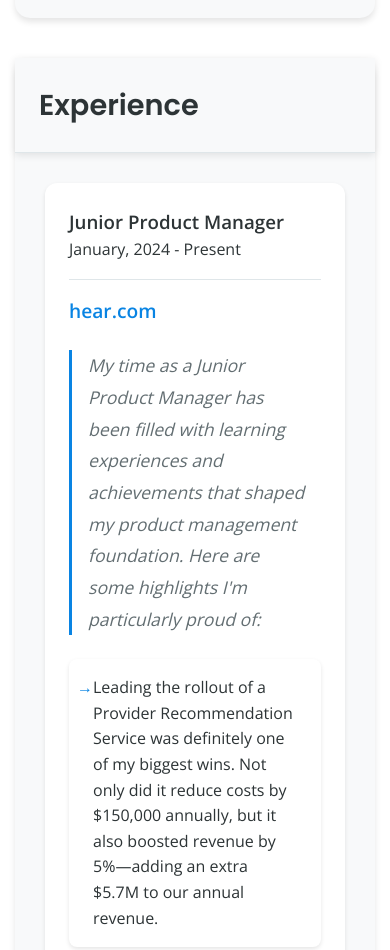
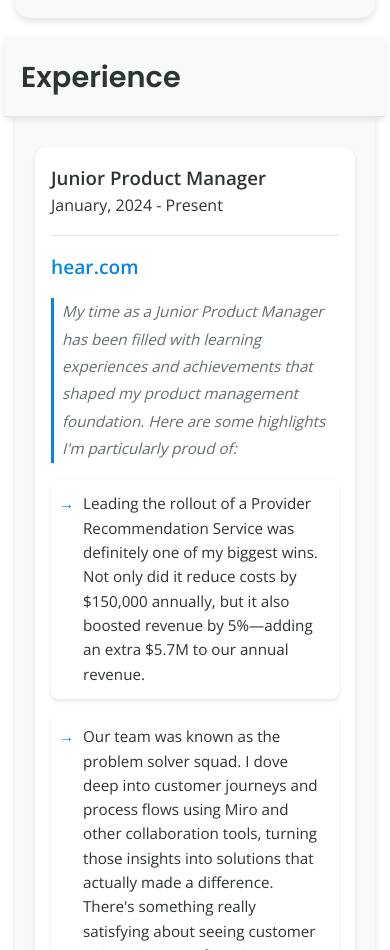
Before and after one commit to josevargas96/joshey-resume, a plain HTML site: page index.html in a window 390 px wide. Shown: the part 1440-2390 px from the top of the page. Drawn offline with nearby package versions, Linux system fonts and the light colour scheme.

Commit message:
improving experience on mobile

```diff
--- a/index.html
+++ b/index.html
@@ -2,7 +2,7 @@
 <html lang="en" data-theme="light">
 <head>
     <meta charset="UTF-8">
-    <meta name="viewport" content="width=device-width, initial-scale=1.0">
+    <meta name="viewport" content="width=device-width, initial-scale=1.0, maximum-scale=5.0, viewport-fit=cover">
     <title>Joshey's Resume</title>
     <link rel="preconnect" href="https://fonts.googleapis.com">
     <link rel="preconnect" href="https://fonts.gstatic.com" crossorigin>
@@ -170,9 +170,11 @@
                 entry.target.classList.add('section-visible');
                 // Handle items within sections
                 const items = entry.target.querySelectorAll('.experience-item, .education-item');
-                items.forEach((item, index) => {
-                    // Add expanded class immediately
-                    item.classList.add('expanded');
+                items.forEach((item) => {
+                    // Add expanded class with a small delay for mobile
+                    setTimeout(() => {
+                        item.classList.add('expanded');
+                    }, 100);
                 });
             }
         });
--- a/style.css
+++ b/style.css
@@ -137,21 +137,20 @@ h2 {
     box-shadow: 0 2px 4px var(--shadow);
     position: relative;
     z-index: 1;
+    transition: transform 0.3s ease, box-shadow 0.3s ease;
+}
 
-    /* Animation properties */
-    opacity: 0;
-    transform: translateY(20px);
-    max-height: 0;
-    overflow: hidden;
-    transition: all 0.3s ease-out,
-                max-height 0.6s ease-out,
-                opacity 0.6s ease-out;
+/* Add hover effect for desktop only */
+@media (min-width: 769px) {
+    .experience-item:hover {
+        transform: scale(1.02);
+        box-shadow: 0 8px 16px var(--shadow);
+    }
 }
 
 .experience-item.expanded {
     opacity: 1;
-    transform: translateY(0);
-    max-height: 1000px; /* Increased to ensure content fits */
+    transform: none;
     margin-bottom: 2rem;
 }
 
@@ -332,8 +331,9 @@ footer {
     margin: 0.5rem 0;
 }
 
-/* Mobile responsiveness */
+/* Mobile styles */
 @media (max-width: 768px) {
+    /* Keep your existing mobile styles */
     body {
         padding: 15px;
     }
@@ -362,6 +362,47 @@ footer {
     .skill-tag {
         font-size: 0.8rem;
         padding: 0.4rem 0.8rem;
+    }
+
+    /* Experience specific mobile adjustments */
+    .experience-item {
+        margin: 1rem 0;
+        padding: 1rem;
+        transform: none !important; /* Disable any transform on mobile */
+    }
+
+    .experience-item.expanded {
+        opacity: 1;
+        transform: none !important;
+        max-height: none;  /* Remove fixed height restriction */
+        margin-bottom: 1.5rem;
+        overflow: visible;
+        height: auto;
+    }
+
+    .achievements li {
+        padding: 0.8rem 1rem 0.8rem 2rem;
+        margin: 0.8rem 0;
+        font-size: 0.95rem;
+        line-height: 1.6;
+    }
+
+    section {
+        padding: 20px;
+        padding-top: 60px;
+        -webkit-overflow-scrolling: touch;
+    }
+
+    .role-description {
+        font-size: 0.95rem;
+        padding: 0 0.5rem;
+        margin: 1rem 0;
+    }
+
+    .section-title {
+        position: -webkit-sticky;
+        position: sticky;
+        padding: 1rem;
     }
 }
 
```
